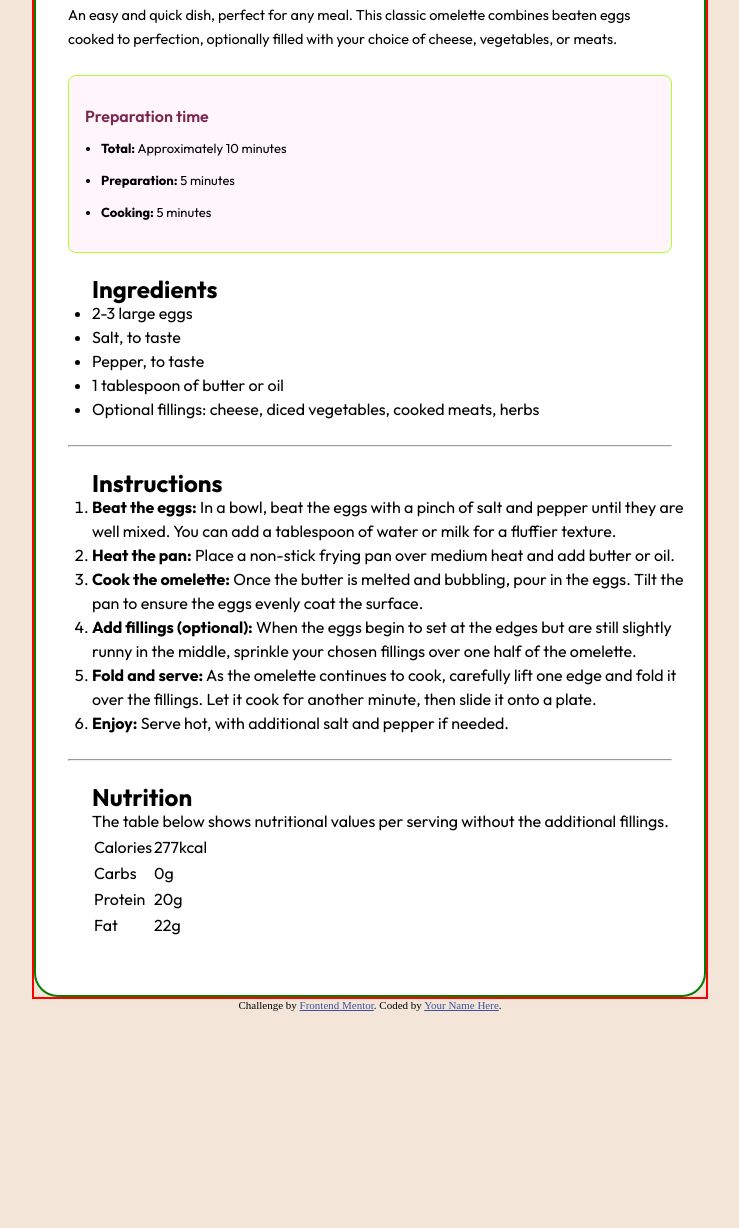
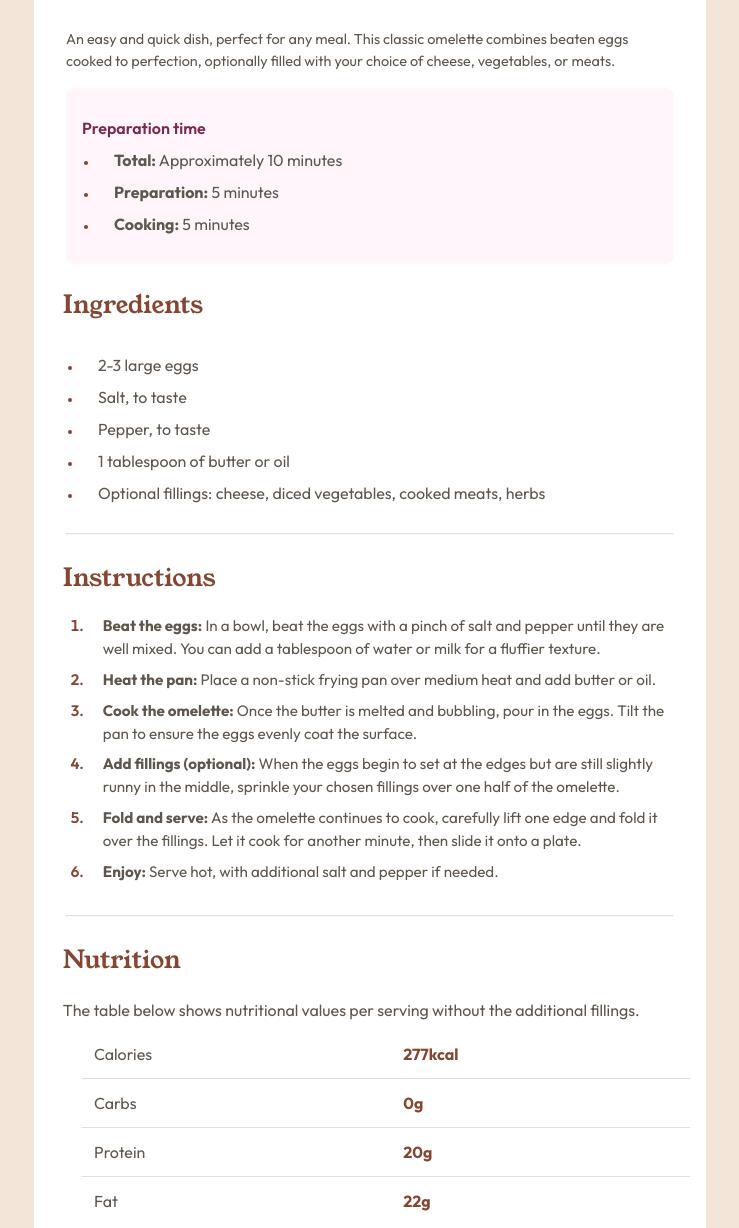
Before and after one commit to IrinaKrdmva/Recipe-Page, a plain HTML site: page index.html in a window 1280 px wide. Shown: the part 525-1753 px from the top of the page, without its empty margins (270-1009 px from the left). Before the commit the page ends 1536 px from the top, so only its background shows below. Drawn offline with Linux system fonts and the light colour scheme.

Commit message:
almost done

```diff
--- a/index.html
+++ b/index.html
@@ -33,27 +33,30 @@
           <section class="recipe-prep">
             <h3 class="recipe-prep-title">Preparation time</h3>
             <ul>
-              <li><b>Total:</b> Approximately 10 minutes</li>
-              <li><b>Preparation:</b> 5 minutes</li>
-              <li><b>Cooking:</b> 5 minutes</li>
+              <li><b class="bullet">Total:</b> Approximately 10 minutes</li>
+              <li><b class="bullet">Preparation:</b> 5 minutes</li>
+              <li><b class="bullet">Cooking:</b> 5 minutes</li>
             </ul>
           </section>
 
           <section class="recipe-ingredients">
-            <h2 class="recipe-ingredients-title">Ingredients</h2>
+            <h2 class="recipe-ing-title">Ingredients</h2>
             <ul>
-              <li>2-3 large eggs</li>
-              <li>Salt, to taste</li>
-              <li>Pepper, to taste</li>
-              <li>1 tablespoon of butter or oil</li>
+              <li><span class="bullet">2-3 large eggs</span></li>
+              <li><span class="bullet">Salt, to taste</span></li>
+              <li><span class="bullet">Pepper, to taste</span></li>
+              <li><span class="bullet">1 tablespoon of butter or oil</span></li>
               <li>
-                Optional fillings: cheese, diced vegetables, cooked meats, herbs
+                <span class="bullet"
+                  >Optional fillings: cheese, diced vegetables, cooked meats,
+                  herbs</span
+                >
               </li>
             </ul>
           </section>
           <hr />
           <section class="recipe-instructions">
-            <h2 class="recipe-instructions-title">Instructions</h2>
+            <h2 class="recipe-inst-title">Instructions</h2>
             <ol>
               <li>
                 <b>Beat the eggs:</b> In a bowl, beat the eggs with a pinch of
@@ -87,8 +90,8 @@
           </section>
           <hr />
           <section class="recipe-nutrition">
-            <h2 class="recipe-nutrition-title">Nutrition</h2>
-            <p class="recipe-nutrition-text">
+            <h2 class="recipe-nutri-title">Nutrition</h2>
+            <p class="recipe-nutri-text">
               The table below shows nutritional values per serving without the
               additional fillings.
             </p>
@@ -119,7 +122,7 @@
         Challenge by
         <a href="https://www.frontendmentor.io?ref=challenge" target="_blank"
           >Frontend Mentor</a
-        >. Coded by <a href="#">Your Name Here</a>.
+        >. Coded by <a href="#">Irina Karadimova</a>.
       </div>
     </footer>
   </body>
--- a/style.css
+++ b/style.css
@@ -14,11 +14,11 @@
   --primary-nutmeg: hsl(14, 45%, 36%);
   --primary-darkraspberry: hsl(332, 51%, 32%);
   --secondary-white: hsl(0, 0%, 100%);
-  --secondary--rosewhite: hsl(330, 100%, 98%);
-  --secondary--eggshell: hsl(30, 54%, 90%);
-  --secondary--lightgrey: hsl(30, 18%, 87%);
-  --secondary--wengebrown: hsl(30, 10%, 34%);
-  --secondary--darkcharcoal: hsl(24, 5%, 18%);
+  --secondary-rosewhite: hsl(330, 100%, 98%);
+  --secondary-eggshell: hsl(30, 54%, 90%);
+  --secondary-lightgrey: hsl(30, 18%, 87%);
+  --secondary-wengebrown: hsl(30, 10%, 34%);
+  --secondary-darkcharcoal: hsl(24, 5%, 18%);
 
   /*========== FONTS ==========*/
   --font-young: "Young Serif", serif;
@@ -37,9 +37,10 @@ html {
 }
 
 body {
+  color: var(--secondary-wengebrown);
   min-width: 375px;
   font-size: 16px;
-  background-color: var(--secondary--eggshell);
+  background-color: var(--secondary-eggshell);
   display: grid;
   place-content: center;
   min-block-size: 100vh;
@@ -50,24 +51,28 @@ main {
   display: flex;
   justify-content: center;
   align-items: center;
-  line-height: 1.5rem;
+  line-height: 1.5;
   font-family: var(--font-outfit);
 }
 
 section {
-  margin: 1.5rem;
+  margin: 1rem;
   width: 100%;
+}
+
+hr {
+  color: var(--secondary-lightgrey);
+  opacity: 0.3;
+  margin: 1.5rem 0 1.5rem 0;
 }
 
 /*=============== CONTENT ===============*/
 
 .recipe-container {
-  border: 2px solid red;
   padding-top: 7rem;
 }
 
 .recipe {
-  border: 2px solid green;
   width: 42rem;
   padding: 2rem;
   border-radius: 1.5rem;
@@ -81,9 +86,11 @@ section {
 }
 
 .recipe-title {
+  color: var(--secondary-darkcharcoal);
   font-family: var(--font-young);
   margin-bottom: 2rem;
   font-weight: var(--font-regular);
+  font-size: 2.25rem;
 }
 
 .recipe-text {
@@ -91,17 +98,24 @@ section {
   font-size: 0.9rem;
 }
 
+/*========= PREPARATION =========*/
+
 .recipe-prep {
-  border: 1px solid greenyellow;
-  background-color: var(--secondary--rosewhite);
+  background-color: var(--secondary-rosewhite);
   border-radius: 0.5rem;
   padding: 1.5rem 2rem;
   margin-left: 0;
-  line-height: 2rem;
+  line-height: 2;
 }
 
 .recipe-prep ul {
-  font-size: small;
+  font-size: var(--font-regular);
+}
+
+.recipe-prep ul li::marker,
+.recipe-ingredients ul li::marker {
+  font-size: 0.7rem;
+  color: var(--primary-nutmeg);
 }
 
 .recipe-prep-title {
@@ -110,11 +124,92 @@ section {
   font-size: 1rem;
   font-weight: var(--font-semibold);
 }
+
+/*========= INGREDIENTS =========*/
+.recipe-ingredients {
+  line-height: 2;
+}
+.recipe-ingredients ul li,
+.recipe-prep ul li {
+  padding-left: 1rem;
+}
+.recipe-ing-title,
+.recipe-inst-title,
+.recipe-nutri-title {
+  font-family: var(--font-young);
+  margin-left: -1.2rem;
+  font-size: 1.55rem;
+  font-weight: var(--font-regular);
+  margin-bottom: 1.2rem;
+  color: var(--primary-nutmeg);
+}
+
+/*========= INSTRUCTIONS =========*/
+.recipe-instructions ol li {
+  padding: 0 0 0.5rem 1rem;
+  font-size: 0.95rem;
+  margin-left: 0.3rem;
+}
+
+.recipe-instructions ol li::marker {
+  color: var(--primary-nutmeg);
+  font-weight: var(--font-semibold);
+  font-family: var(--font-outfit);
+}
+
+/*========= NUTRITION =========*/
+.recipe-nutri-text {
+  margin-left: -1.2rem;
+}
+.recipe-table {
+  border-collapse: collapse;
+  width: 100%;
+  margin-top: 0.5rem;
+}
+
+.recipe-table tr td {
+  padding: 0.75rem;
+}
+
+tr:nth-child(1),
+tr:nth-child(2),
+tr:nth-child(3) {
+  border-bottom: 1px solid var(--secondary-lightgrey);
+}
+
+tr:last-child {
+  border-bottom: none;
+}
+
+.recipe-table-values {
+  color: var(--primary-nutmeg);
+  font-weight: var(--font-bold);
+}
 /*=============== FOOTER ===============*/
 .attribution {
+  margin-top: 1.5rem;
   font-size: 11px;
   text-align: center;
 }
 .attribution a {
   color: hsl(228, 45%, 44%);
 }
+
+@media all and (max-width: 680px) {
+  .recipe-container {
+    padding-top: 0;
+  }
+
+  .recipe {
+    width: 100%;
+    padding::0 0 0 2rem;
+    border-radius: 0;
+  }
+
+  .recipe-img {
+    width: 100%;
+    border-radius: 0;
+    margin: -2rem;
+    margin-bottom: 2.5rem;
+  }
+}
```
